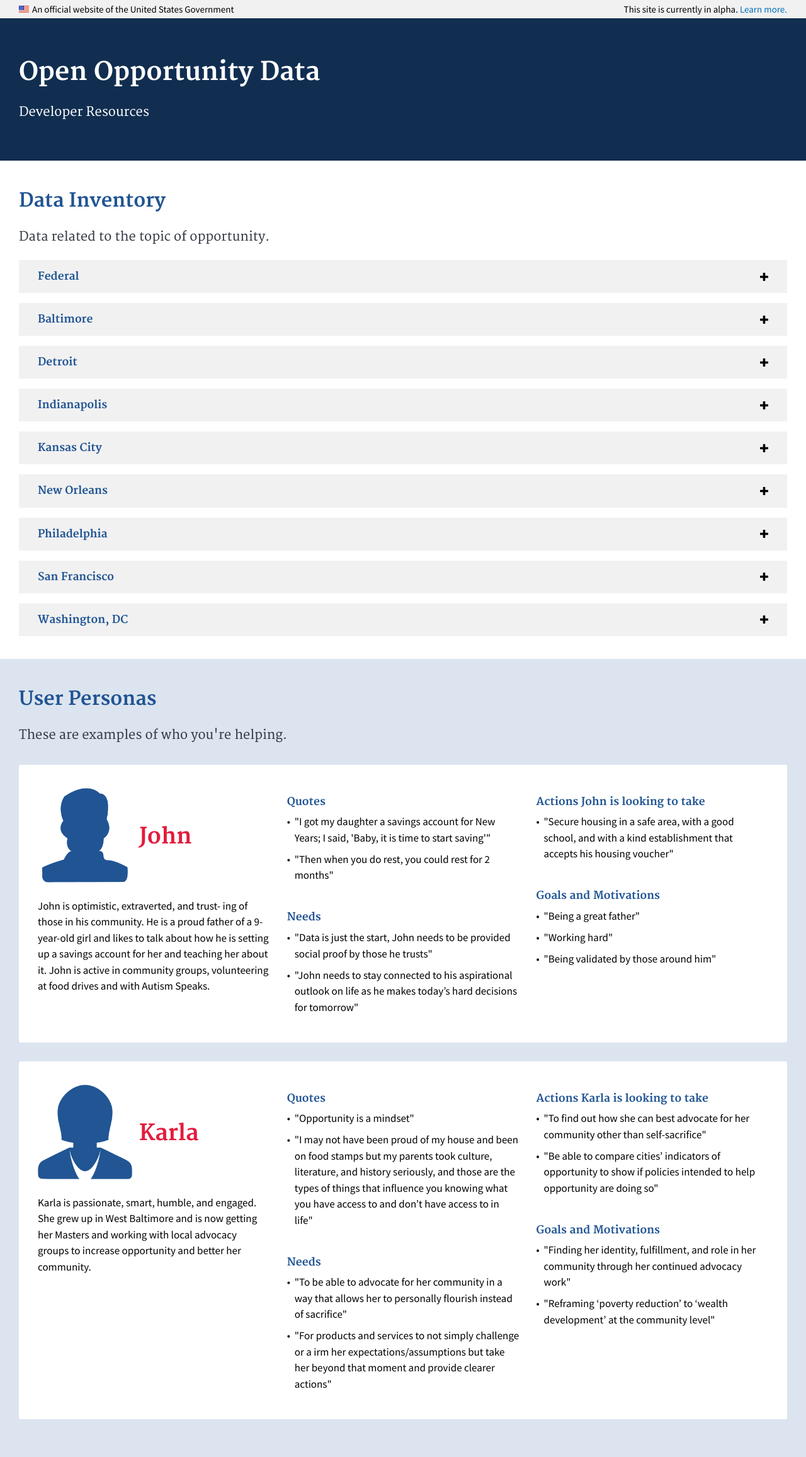
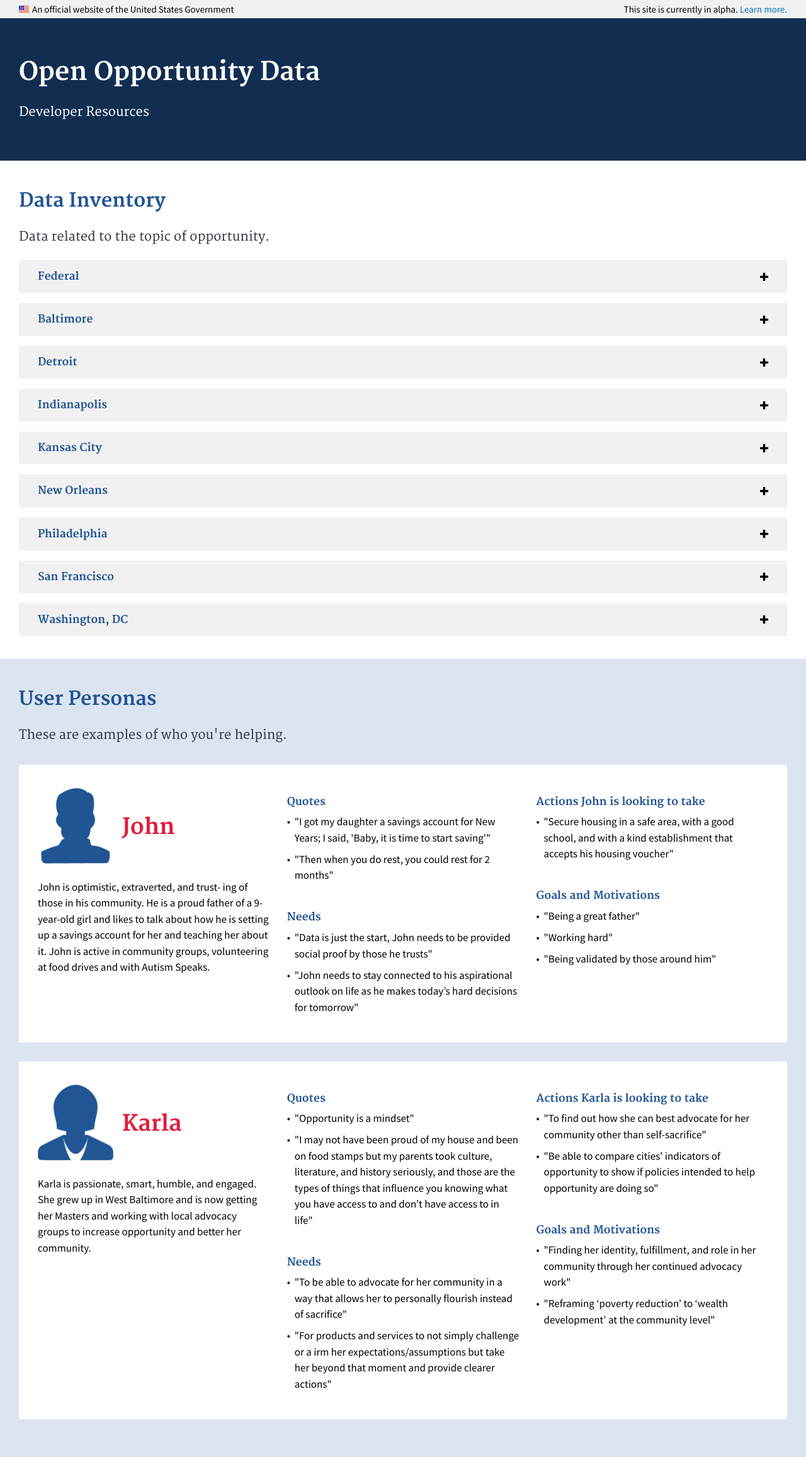
Before and after one commit to presidential-innovation-fellows/open-opportunity-data, a Jekyll site: the page built from index.html, in a window 1280 px wide. Shown: the whole page at 63% size. Built offline with Jekyll 4.4.1, drawn with Linux system fonts in a browser that asks for light colours.

Commit message:
Style nits

```diff
--- a/css/main.scss
+++ b/css/main.scss
@@ -55,9 +55,9 @@ main > article > * {
   padding-top: $grid-margins * .75;
 
   img.head {
-    height: 15rem;
-    width: 15rem;
-    margin: $grid-margins*.5 $grid-margins*.25 $grid-margins*.25 0;
+    height: 12rem;
+    width: 12rem;
+    margin: $grid-margins*.5 $grid-margins*.35 $grid-margins*.25 0;
     vertical-align: middle;
   }
 
```
